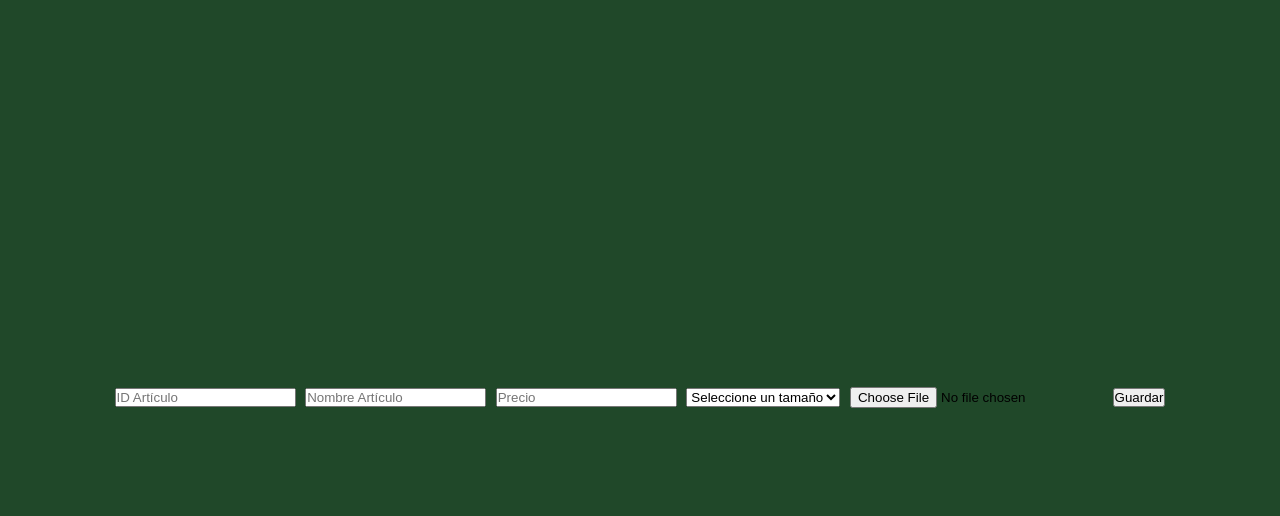
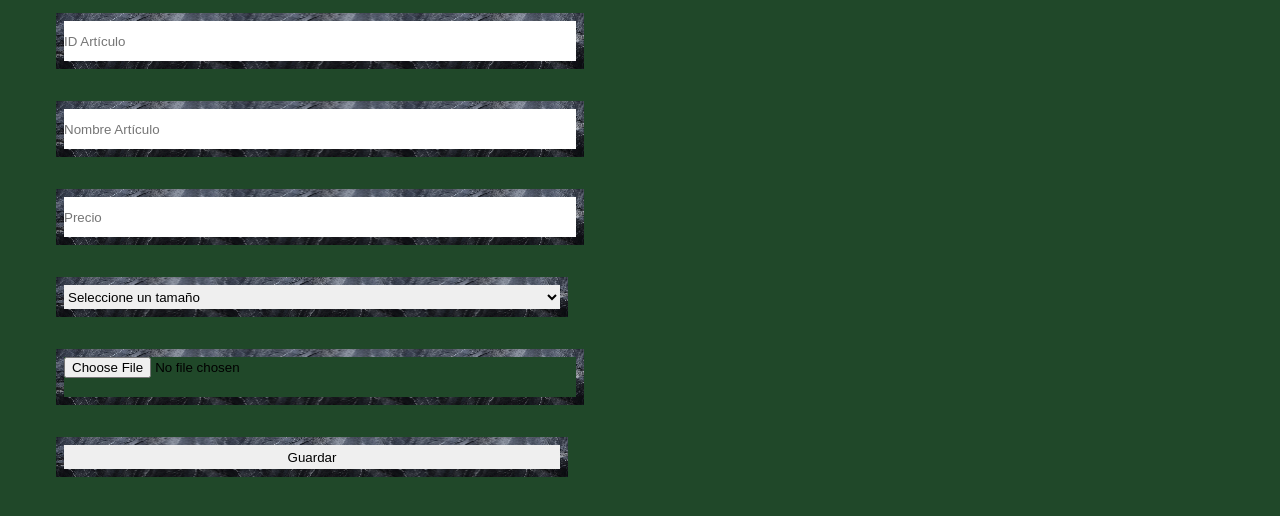
Before and after one commit to peibol1990/PreEntrega2BiascoPablo, a website: page pages/main_page.html in a window 1280 px wide. Shown: the part 40-556 px from the top of the page. Drawn offline with nearby package versions, Linux system fonts and the light colour scheme; files that its build step writes are made by us from their sources.

Commit message:
editando formulario de carga

```diff
--- a/pages/main_page.html
+++ b/pages/main_page.html
@@ -1,30 +1,33 @@
 <!DOCTYPE html>
 <html lang="es">
+
 <head>
     <meta charset="UTF-8">
     <meta name="viewport" content="width=device-width, initial-scale=1.0">
-        <link rel="stylesheet" href="css/styles.css">
-        <title>Matrix</title>
+    <link rel="stylesheet" href="../css/styles.css">
+    <title>Inventario - Matrix</title>
 </head>
+
 <body>
 
     <h1 class="tt_ppal">Inventario de Personaje</h1>
 
-    <section class="principal">
+    <section class="inv_principal">
+
         <section class="carga mitad">
 
             <form id="carga-form">
-            <input class="c_inputs" type="number" placeholder="ID Artículo">
+                <input class="c_inputs" type="text" placeholder="ID Artículo">
                 <input class="c_inputs" type="text" placeholder="Nombre Artículo">
-            <input class="c_inputs" type="number" placeholder="Precio">
-            <select name="lista_tamaño" id="lista_tamaño">
+                <input class="c_inputs" type="text" placeholder="Precio">
+                <select class="c_inputs" name="lista_tamaño" id="lista_tamaño">
                     <option value="">Seleccione un tamaño</option>
                     <option value="g">Grande</option>
                     <option value="m">Mediano</option>
                     <option value="s">Pequeño</option>
                 </select>
-            <input type="file" id="item_img" name="item_img" accept="image/*" required placeholder="Imagen Artículo">
-            <button type="submit">Guardar</button>
+                <input class="c_inputs" type="file" id="item_img" name="item_img" accept="image/*" required>
+                <button class="c_inputs" type="submit">Guardar</button>
             </form>
 
         </section>
@@ -41,4 +44,5 @@
 
     <script src="../js/main.js"></script>
 </body>
+
 </html>
--- a/scss/layouts/_menuPpal.scss
+++ b/scss/layouts/_menuPpal.scss
@@ -1,10 +1,45 @@
+.principal {
+  background-color: $verde-relleno;
+  width: 100%;
+  height: 100vh;
+  display: flex;
+  align-items: center;
+  justify-content: center;
+  font-family: $fuente-ppal;
+}
 
-.principal{
-    background-color: $verde-relleno;
-    width: 100%;
+.inv_principal {
+  background-color: $verde-relleno;
+  width: 100%;
+  height: 100vh;
+  font-family: $fuente-ppal;
+  display: flex;
+  flex-direction: row;
+  justify-content: center;
+  align-items: stretch;
+
+  .mitad {
+    width: 50%;
     height: 100vh;
-    display: flex;
-    align-items: center;
-    justify-content: center;
-    font-family: $fuente-ppal;
+  }
+
+  .carga {
+    #carga-form {
+      display: flex;
+      flex-direction: column;
+      align-content: center;
+      flex-wrap: wrap;
+    }
+  }
+
+  .c_inputs{
+    text-emphasis-color: $verde-matrix;
+     width: 80%;
+    height: 5vh;
+    margin-top: 2vh;
+    margin-bottom: 2vh;
+    border: solid 1vh ;
+    border-image: url(../../multimedia/bordes/obsidian.png) 30 round;
+
+  }
 }
```
Also changed, not shown: css/styles.css, multimedia/bordes/obsidian.png (added), 1 other file. Lines whose indentation alone changed are shown as unchanged.
